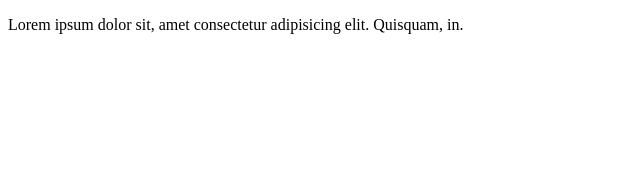
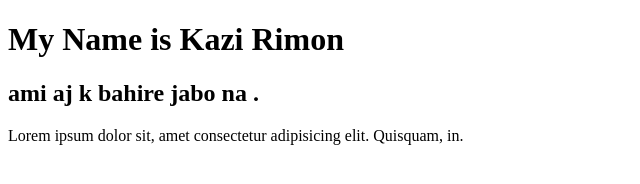
Before and after one commit to kazirimon1/my-first-repo, a plain HTML site: page index.html in a window 1280 px wide. Shown: the whole page, without its empty margins (0-640 px from the left). Drawn offline with Linux system fonts and the light colour scheme.

Commit message:
added hedar

```diff
--- a/index.html
+++ b/index.html
@@ -7,6 +7,8 @@
     <title>my first git hub repo</title>
 </head>
 <body>
+    <h1>My Name is Kazi Rimon</h1>
+    <h2>ami aj k bahire jabo na .</h2>
     <p>Lorem ipsum dolor sit, amet consectetur adipisicing elit. Quisquam, in.</p>
 </body>
 </html>
```
